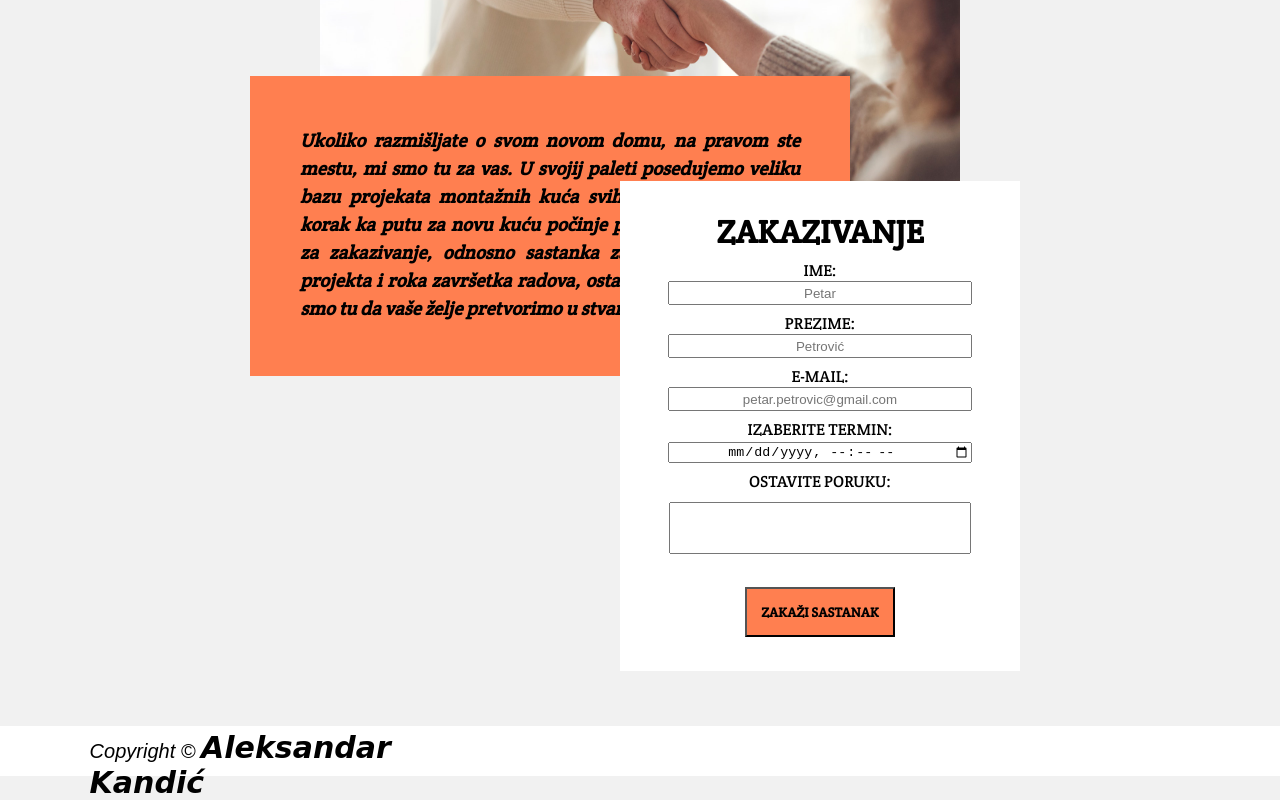
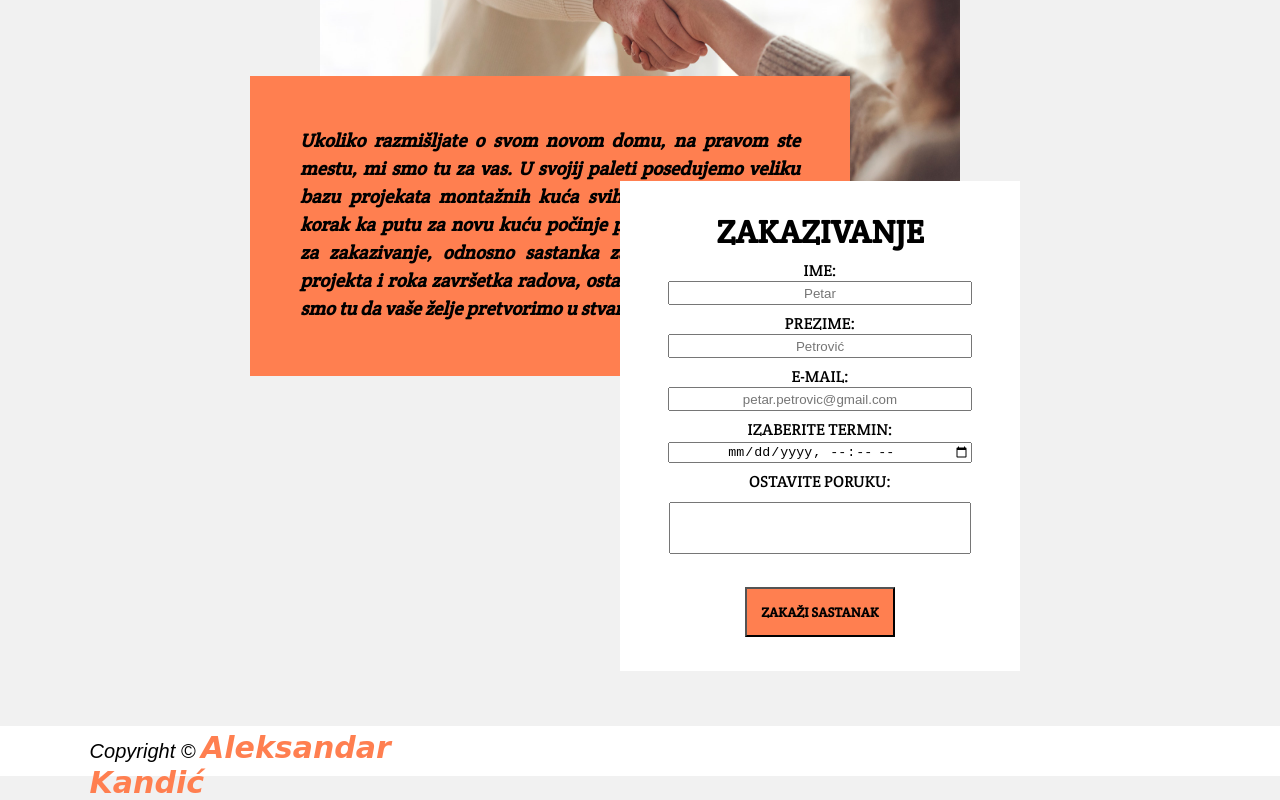
Before and after one commit to aleksandar1021/gradjevina, a plain HTML site: page index.html in a window 1280 px wide. Shown: the part 4286-5086 px from the top of the page. Drawn offline with Linux system fonts and the light colour scheme; a web font is replaced by a local one.

Commit message:
Update style.css

```diff
--- a/css/style.css
+++ b/css/style.css
@@ -661,10 +661,11 @@ footer{
 #gore a i:hover{
     color: #ff7f50;
 }
-#imemoje{
+#imemoje a{
     font-family: 'Birthstone', cursive;
     font-size: 30px;
     font-weight: 700;
+    color:#ff7f50;
 }
 
 @media screen and (max-width: 1200px){
```
